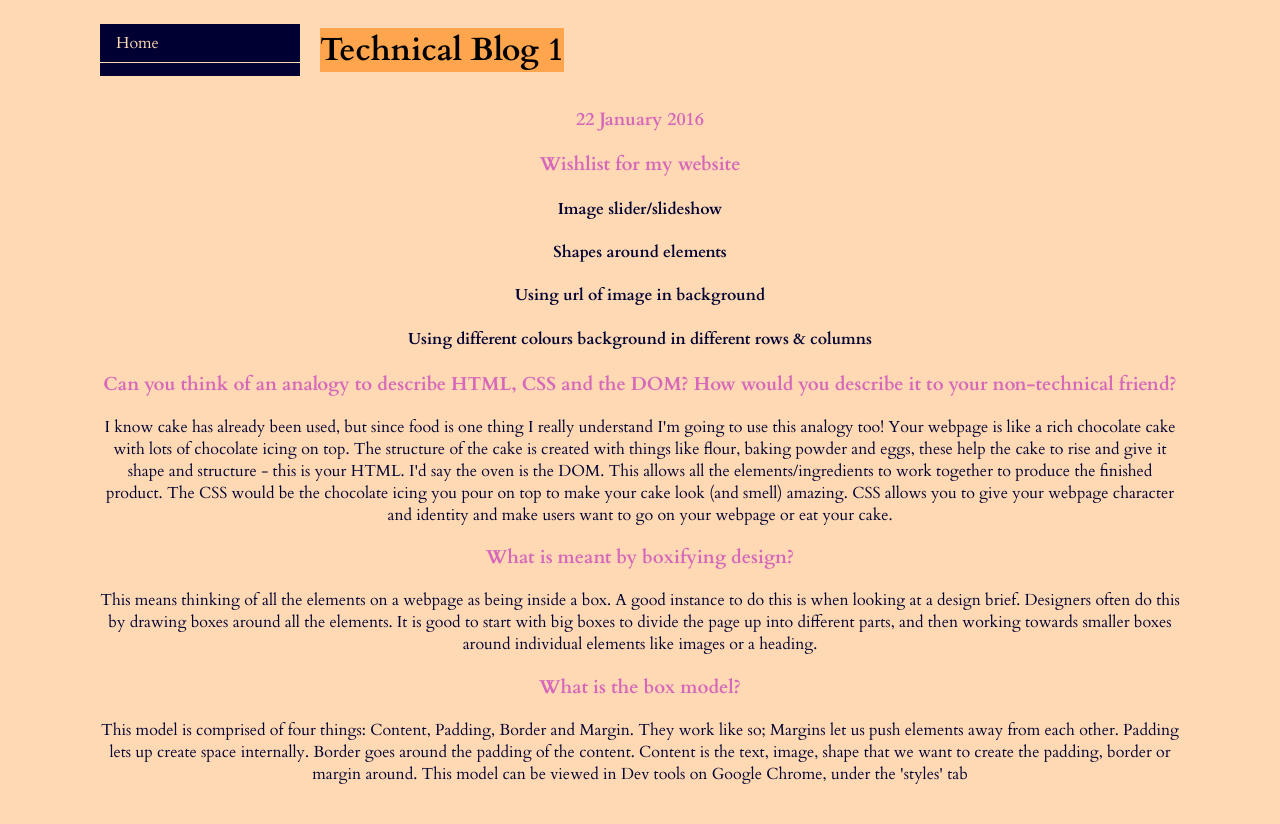
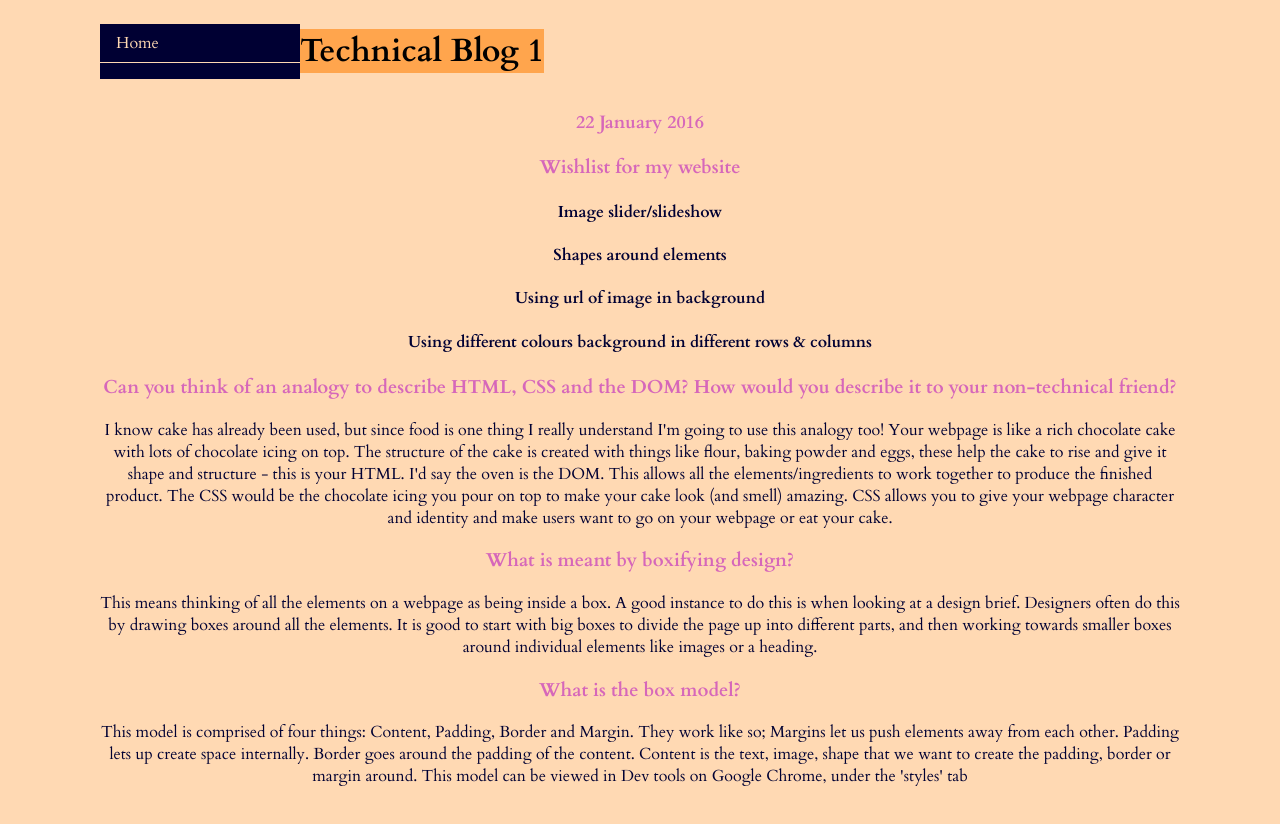
Before and after one commit to maxine-ellah/dev-blog, a plain HTML site: page blog/t2-html-css-dom-p1.html in a window 1280 px wide. Drawn offline with Linux system fonts and the light colour scheme.

Commit message:
format headings

```diff
--- a/styles/main.css
+++ b/styles/main.css
@@ -10,7 +10,6 @@ div {
 }
 
 div h1 {
-  margin: 20px
 }
 
 
```
